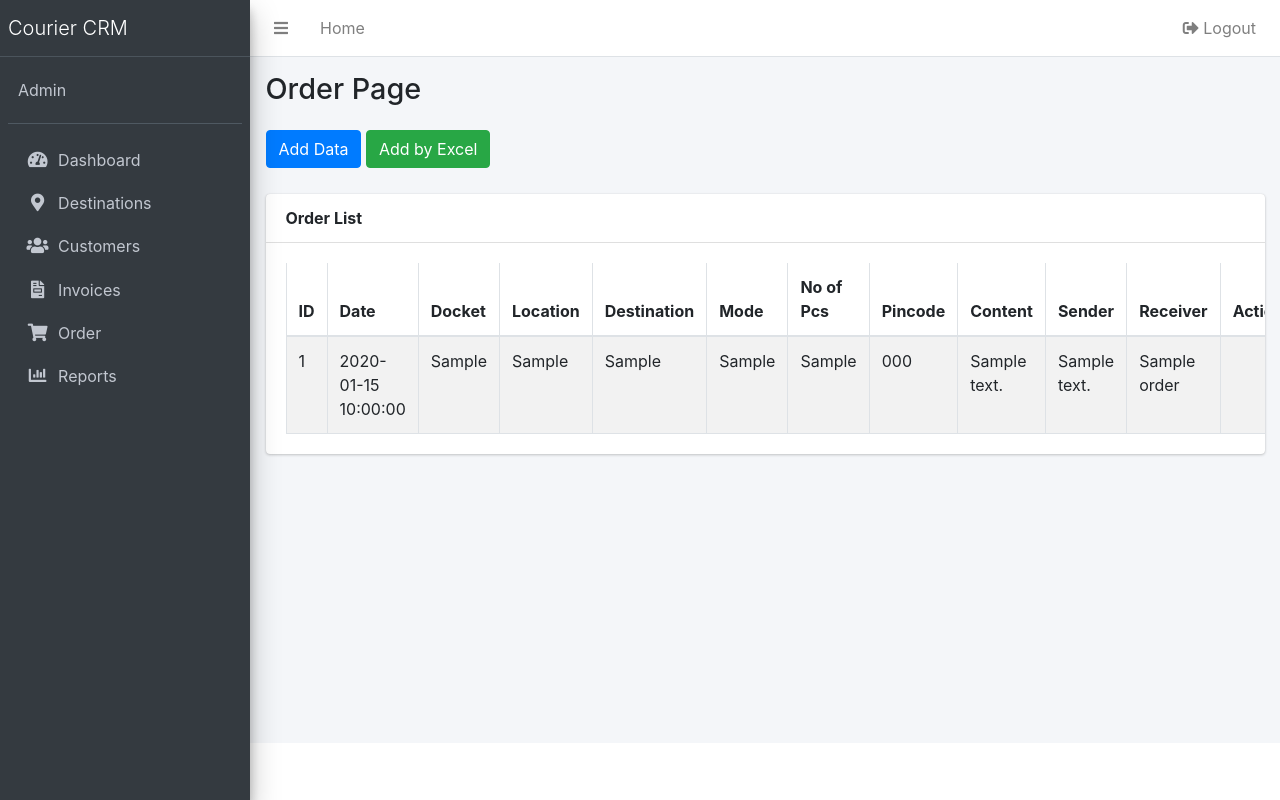
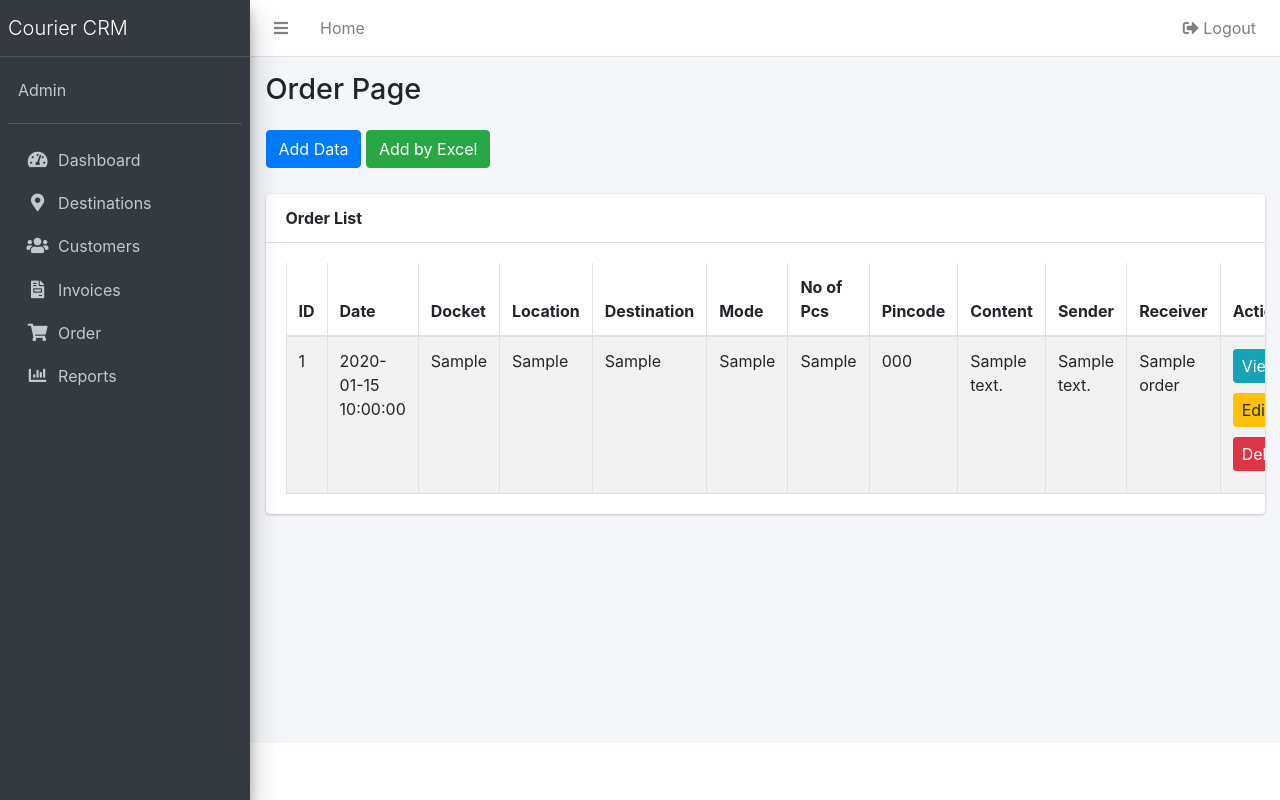
Before and after one commit to UKY171991/alok-crm, a PHP site: page /alok-crm/order.php in a window 1280 px wide. Run offline with PHP 8.4, Linux system fonts and the light colour scheme; tables that the repository leaves empty or names only in its code hold one stand-in row (values such as "Sample post"); some libraries are stand-ins or nearby versions.

Commit message:
Update order.php

```diff
--- a/order.php
+++ b/order.php
@@ -59,7 +59,11 @@ $order_result = $conn->query("SELECT * FROM orders ORDER BY id DESC");
                                 <td><?php echo htmlspecialchars($row['content']); ?></td>
                                 <td><?php echo htmlspecialchars($row['sender_detail']); ?></td>
                                 <td><?php echo htmlspecialchars($row['t_receiver_name']); ?></td>
-                                <td><!-- Action buttons can go here --></td>
+                                <td>
+                                    <button class="btn btn-info btn-sm view-order" data-id="<?php echo $row['id']; ?>">View</button>
+                                    <button class="btn btn-warning btn-sm edit-order" data-id="<?php echo $row['id']; ?>">Edit</button>
+                                    <button class="btn btn-danger btn-sm delete-order" data-id="<?php echo $row['id']; ?>">Delete</button>
+                                </td>
                             </tr>
                         <?php endwhile; else: ?>
                             <tr><td colspan="12">No orders found.</td></tr>
@@ -207,5 +211,35 @@ $(document).ready(function() {
             }
         });
     });
+
+    $(document).on('click', '.view-order', function() {
+        var id = $(this).data('id');
+        // TODO: AJAX call to fetch and show order details in a modal
+    });
+    $(document).on('click', '.edit-order', function() {
+        var id = $(this).data('id');
+        // TODO: AJAX call to fetch order data and show in edit modal
+    });
+    $(document).on('click', '.delete-order', function() {
+        var id = $(this).data('id');
+        if(confirm('Are you sure you want to delete this order?')) {
+            $.ajax({
+                url: 'ajax/delete_order.php',
+                type: 'POST',
+                data: {id: id},
+                dataType: 'json',
+                success: function(response) {
+                    if(response.success) {
+                        location.reload();
+                    } else {
+                        alert(response.message || 'Error deleting order.');
+                    }
+                },
+                error: function() {
+                    alert('AJAX error.');
+                }
+            });
+        }
+    });
 });
 </script>
```
